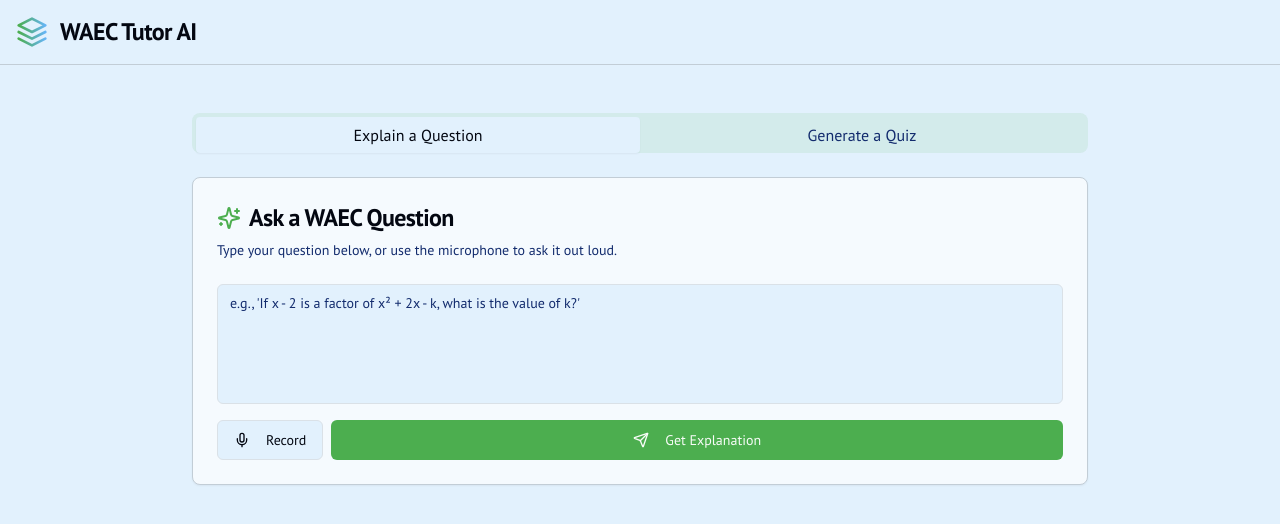
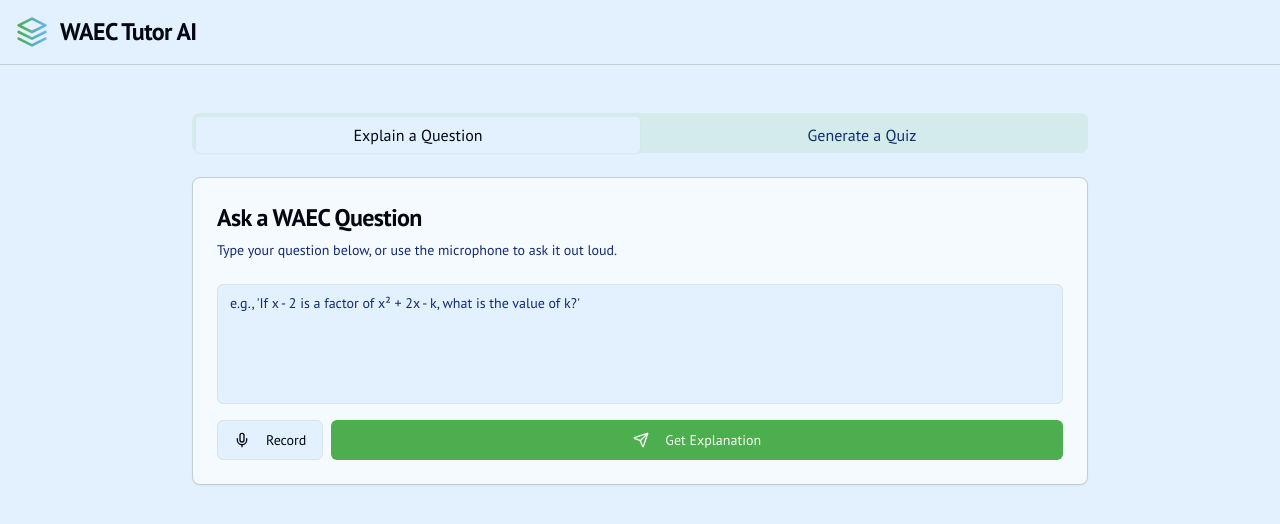
Before and after one commit to Ass-Gaye/waec-ai-tutor, a Next.js app: page / in a window 1280 px wide. Shown: the top 524 px of the page. Built offline with nearby package versions, Linux system fonts and the light colour scheme; what @genkit-ai/google-genai, genkit would draw is missing.

Commit message:
remove it (_for element <Sparkles>_)

```diff
--- a/src/components/question-explainer.tsx
+++ b/src/components/question-explainer.tsx
@@ -3,7 +3,7 @@
 import { getExplanation, getTranscription } from '@/app/actions';
 import type { Explanation } from '@/lib/types';
 import { zodResolver } from '@hookform/resolvers/zod';
-import { AlertCircle, LoaderCircle, Mic, Send, Sparkles, StopCircle } from 'lucide-react';
+import { AlertCircle, LoaderCircle, Mic, Send, StopCircle } from 'lucide-react';
 import { useState, useTransition, useRef } from 'react';
 import { useForm } from 'react-hook-form';
 import { z } from 'zod';
@@ -118,7 +118,6 @@
     <Card>
       <CardHeader>
         <CardTitle className="flex items-center gap-2 text-xl md:text-2xl">
-          <Sparkles className="text-primary" />
           Ask a WAEC Question
         </CardTitle>
         <CardDescription className="text-sm">
```
